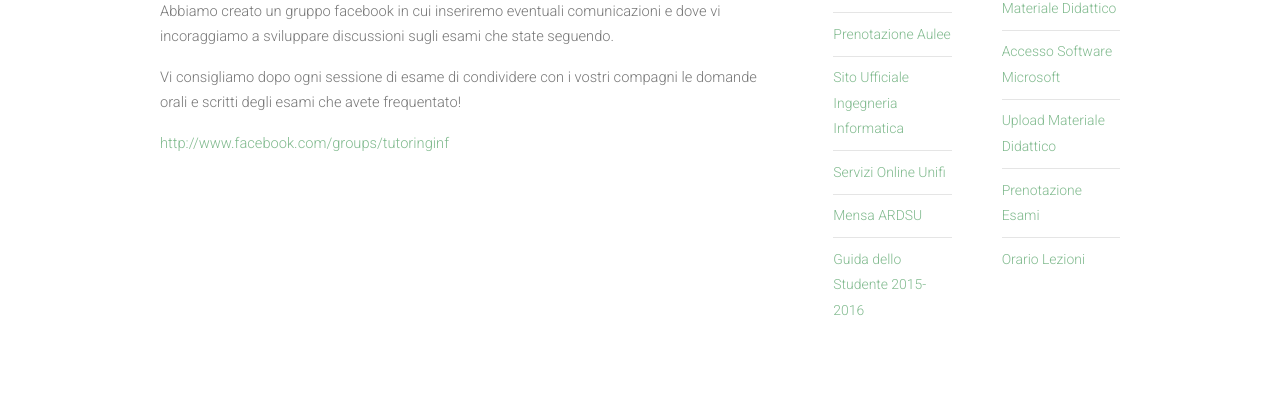
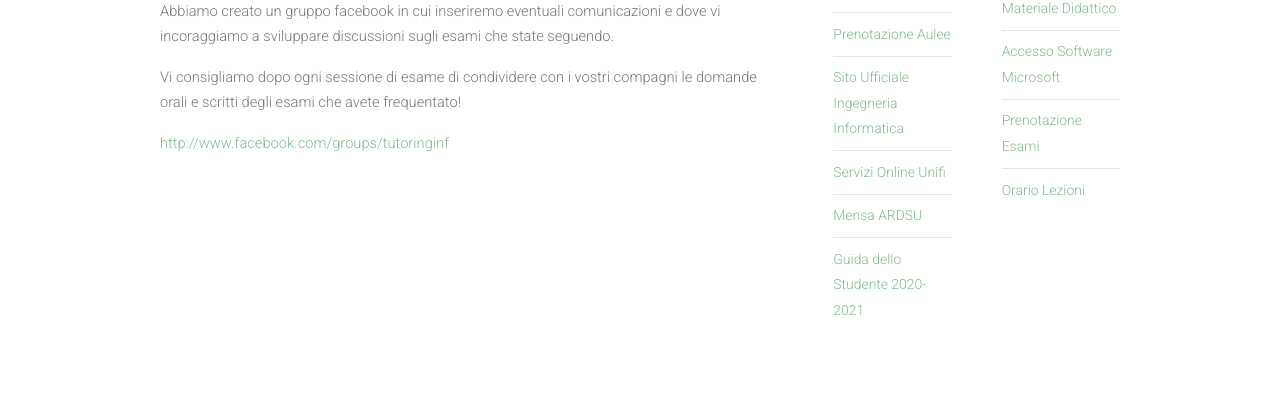
Before and after one commit to tutor-ing-inf-unifi/tutor-ing-inf-unifi.github.io, a Jekyll site: the page built from facebook.html, in a window 1280 px wide. Shown: the part 577-974 px from the top of the page. Built offline with Jekyll 4.4.1, drawn with Linux system fonts in a browser that asks for light colours; nearby versions of some CDN libraries.

Commit message:
Update sidebar.html

```diff
--- a/_includes/sidebar.html
+++ b/_includes/sidebar.html
@@ -9,11 +9,11 @@
 			<section class="6u">
 				<ul class="default">
 					<li><a href="http://www.ingegneria.unifi.it/">Sito Ufficiale Ingegneria</a></li>
-					<li><a href="www.ingegneria.unifi.it/mrbs/day.php">Prenotazione Aulee</a></li>
+					<li><a href="http://www.ingegneria.unifi.it/mrbs/day.php?day=21&month=10&year=2013&area=1&room=3">Prenotazione Aulee</a></li>
 					<li><a href="http://www.ing-inl.unifi.it/">Sito Ufficiale Ingegneria Informatica</a></li>
-					<li><a href="http://sol.unifi.it/">Servizi Online Unifi</a></li>
-					<li><a href="http://www.dsu.toscana.it/it/ristorazione/mense/firenze">Mensa ARDSU</a></li>
-					<li><a href="http://www.ingegneria.unifi.it/upload/sub/guida-dello-studente/guida-studente-2015-2016-1.pdf">Guida dello Studente 2015-2016 </a></li>
+					<li><a href="https://sol-portal.unifi.it/ls-3-studenti.html">Servizi Online Unifi</a></li>
+					<li><a href="https://www.dsu.toscana.it/servizi/ristorazione/dove-e-cosa-mangiare/firenze/">Mensa ARDSU</a></li>
+					<li><a href="https://www.ingegneria.unifi.it/vp-143-guida-dello-studente.html">Guida dello Studente 2020-2021 </a></li>
 
 
 
@@ -23,9 +23,9 @@
 				<ul class="default">
 					<li><a href="http://webmail.stud.unifi.it/">Accesso Mail Unifi</a></li>
 					<li><a href="http://bit.do/unifi_inginf">Materiale Didattico</a></li>
-					<li><a href="https://sol.unifi.it/elms/stud_jsp/login.jsp">Accesso Software Microsoft</a></li>
-					<li><a href="https://dropitto.me/tutor_unifi_ing">Upload Materiale Didattico</a></li>
-					<li><a href="https://sol.unifi.it/prenot/prenot">Prenotazione Esami</a></li>
+					<li><a href="https://www.siaf.unifi.it/CMpro-v-p-865.html">Accesso Software Microsoft</a></li>
+					<!--<li><a href="https://dropitto.me/tutor_unifi_ing">Upload Materiale Didattico</a></li> !-->
+					<li><a href="https://studenti.unifi.it/auth/Logon.do?EnableRwd=1">Prenotazione Esami</a></li>
 					<li><a href="http://www.ingegneria.unifi.it/cmpro-v-p-147.html">Orario Lezioni</a></li>
 
 				</ul>
```
